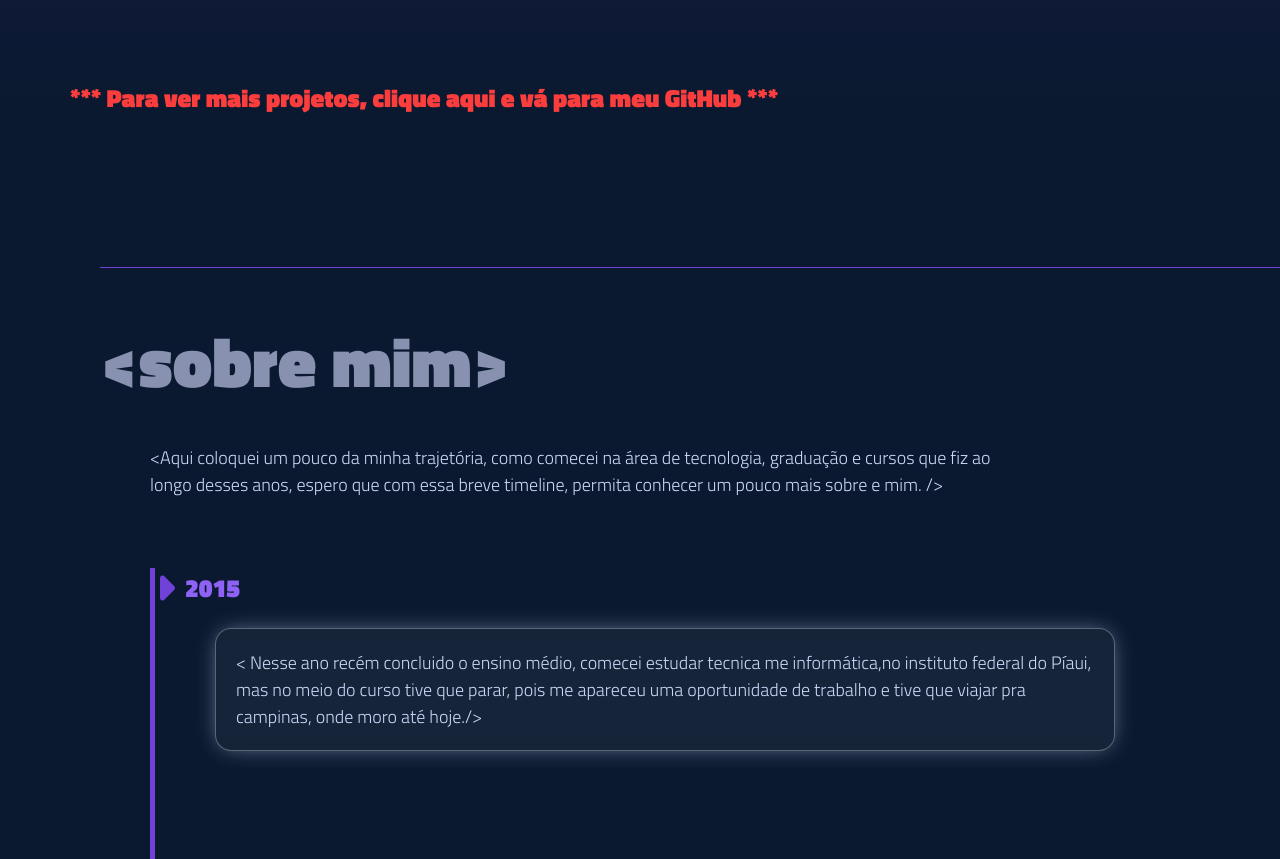
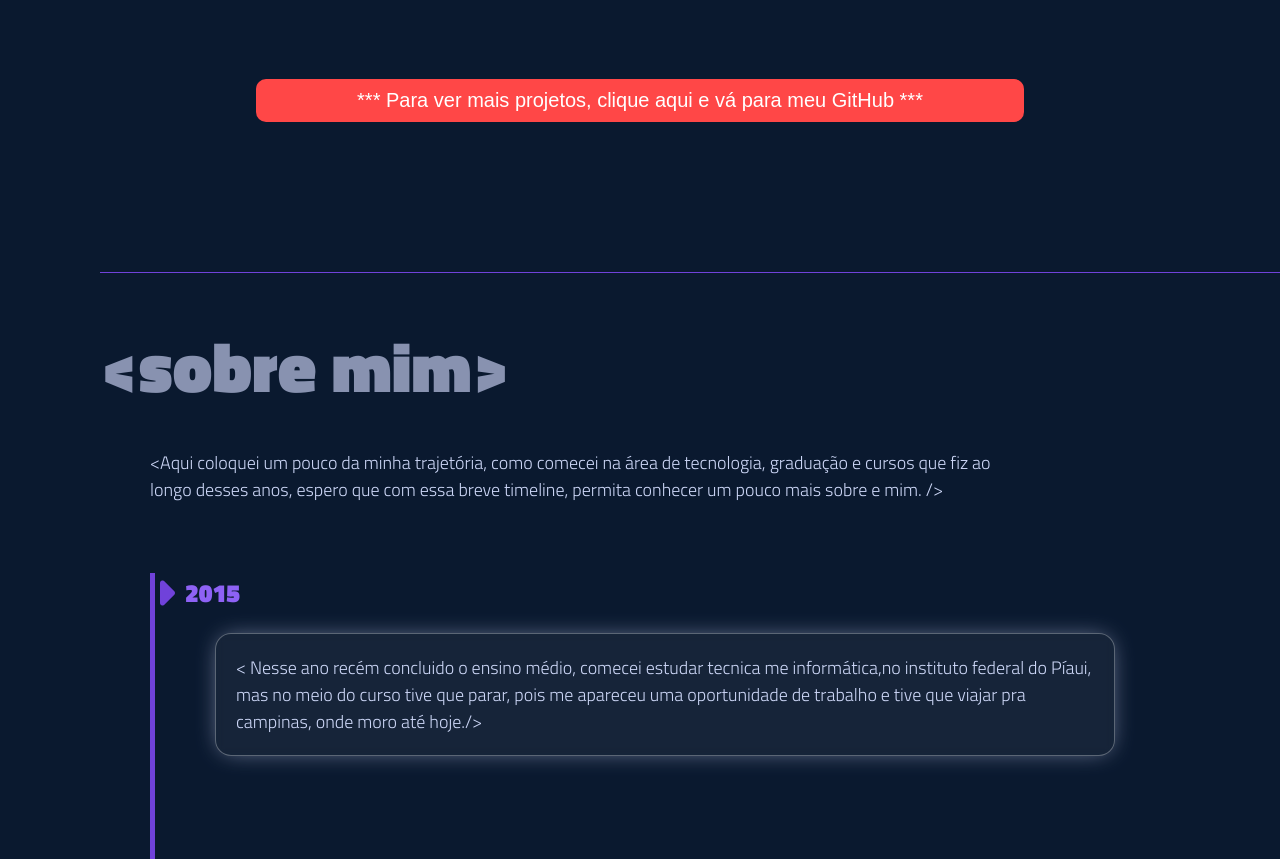
Before and after one commit to vithorDeveloper/portf-lio, a plain HTML site: page index.html in a window 1280 px wide. Shown: the part 4742-5601 px from the top of the page. Drawn offline with Linux system fonts and the light colour scheme.

Commit message:
code refactoring

```diff
--- a/index.html
+++ b/index.html
@@ -207,10 +207,17 @@
               <a href="https://rocket-notes-front-wheat.vercel.app">abrir projeto &nearrow;</a>
             </div>
           </div>
+    </article>
 
-          <a href="https://github.com/vithorDeveloper" target="_blank" class="rodape">*** Para ver mais projetos, clique aqui e vá para meu GitHub ***</a>
-
-    </article>
+    <div class="containerButton">
+      <button>
+        <a
+        href="https://github.com/vithorDeveloper"
+        target="_blank">
+            *** Para ver mais projetos, clique aqui e vá para meu GitHub ***
+        </a>
+      </button>
+    </div>
 
     <article id="timeline" class="timeline">
         <h1>&lt;sobre mim&gt;</h1>
--- a/style.css
+++ b/style.css
@@ -399,7 +399,7 @@ section .skills{
   padding: 0 3rem;
 }
 
-.projects a{
+.projects .containerProjects a{
   text-decoration: none;
 
   color: rgb(204, 214, 246);
@@ -433,14 +433,28 @@ section .skills{
   transition: .3s;
 }
 
-.projects .rodape{
-  background: none;
-  color: rgb(251, 61, 61);
+.containerButton{
+  display: flex;
+  justify-content: center;
+}
 
-  font-size: 2.5rem;
-  font-weight: bold;
+.containerButton button{
+  background-color: rgb(255, 71, 71);
 
-  margin-left: 5rem;
+  border: none;
+  border-radius: 1rem;
+
+  width: 60%;
+
+  padding: 1rem;
+}
+
+.containerButton button a{
+  color: white;
+
+  text-decoration: none;
+
+  font-size: 2rem;
 }
 
 .timeline{
@@ -716,12 +730,8 @@ footer .linha{
     margin-bottom: 10rem;
   }
 
-  .projects .rodape{
-    text-align:center;
-
-    font-size: 1.5rem;
-
-    margin: 0 auto;
+  .containerButton button{
+  width: 80%;
   }
 
   .timeline .containerTimeline{
```
